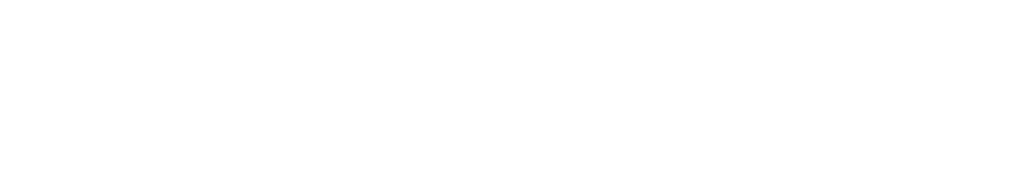
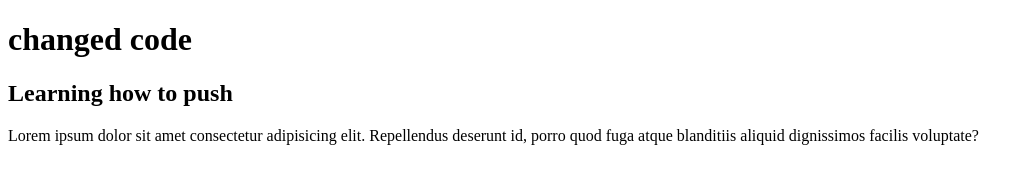
Before and after one commit to Boishak-141/css-module-2, a plain HTML site: page index.html in a window 1280 px wide. Shown: the whole page, without its empty margins (0-1033 px from the left). Drawn offline with Linux system fonts and the light colour scheme.

Commit message:
Added Something New

```diff
--- a/index.html
+++ b/index.html
@@ -7,6 +7,10 @@
     <title>My first Repo</title>
 </head>
 <body>
+    <h1>changed code</h1>
+    <h2>Learning how to push</h2>
+    <p>Lorem ipsum dolor sit amet consectetur adipisicing elit. Repellendus deserunt id, porro quod fuga atque blanditiis aliquid dignissimos facilis voluptate?</p>
+
 
 </body>
 </html>
```
